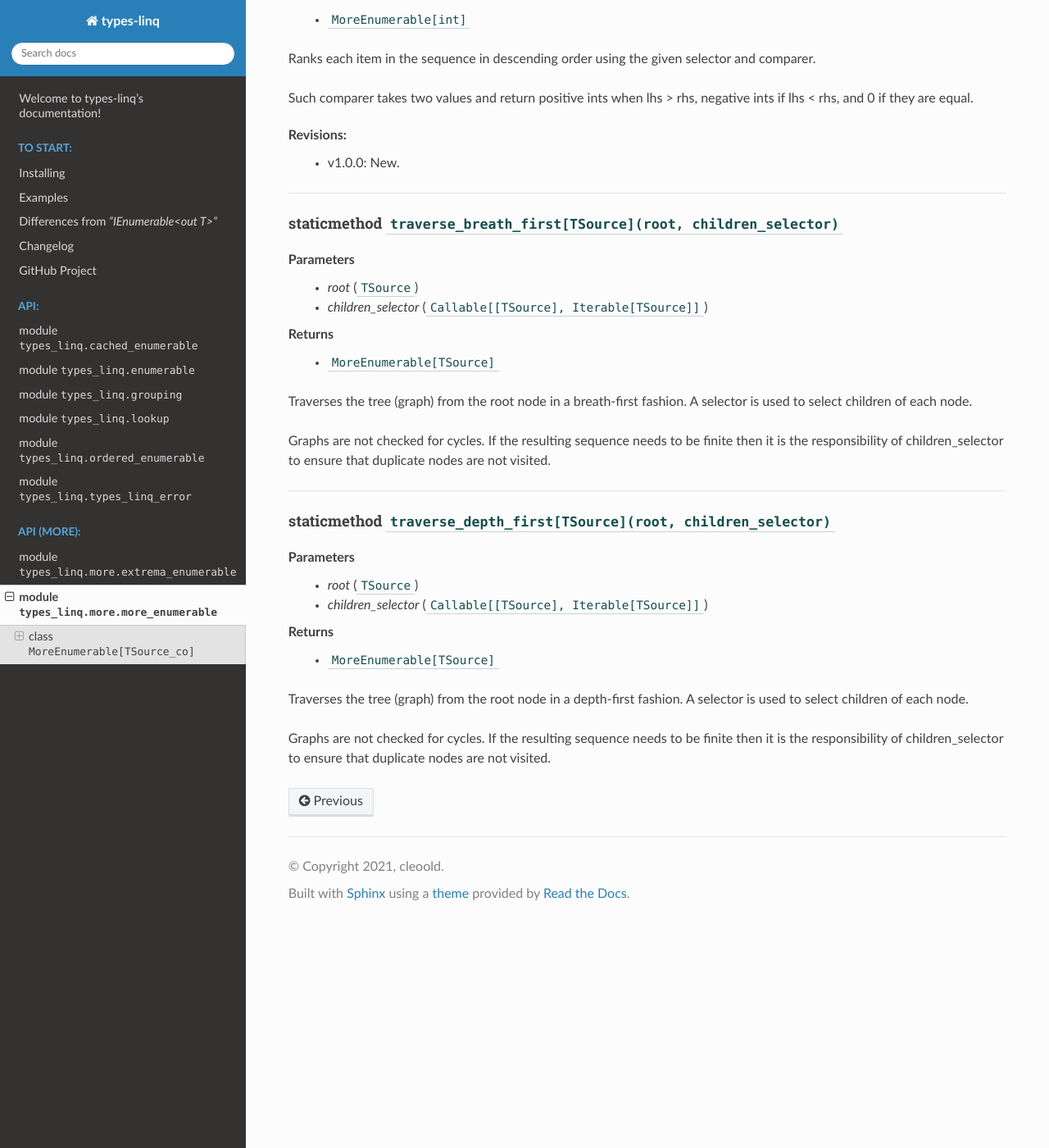
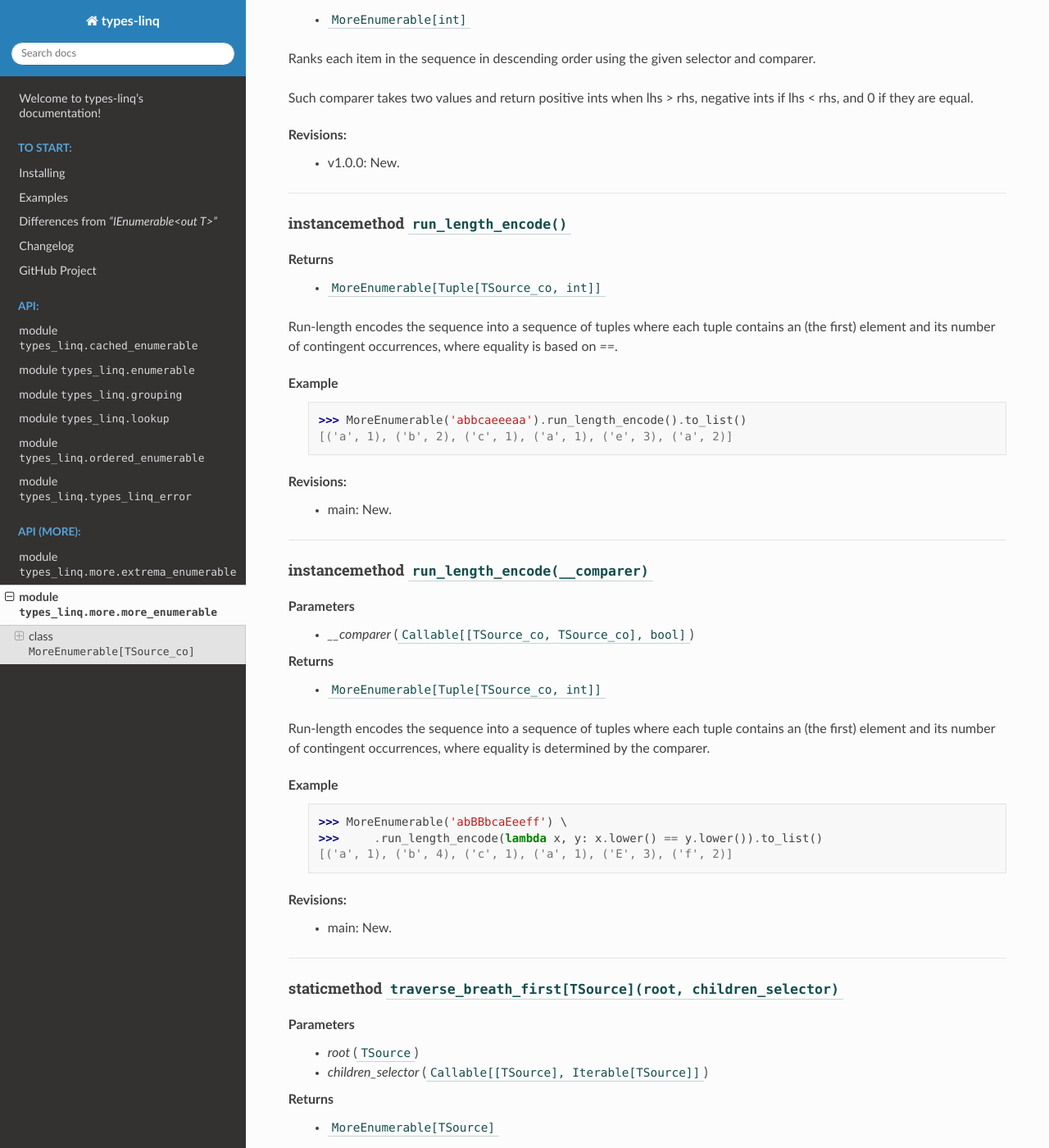
Before and after one commit to cleoold/types-linq, a Sphinx documentation site: the page built from doc/api/more/types_linq.more.more_enumerable.rst, in a window 1280 px wide and 1400 px high, scrolled down 9652 px. Shown: the whole window at 82% size. Built offline with Sphinx 7.4.7 and the Read the Docs theme 2.0.0, drawn with Linux system fonts in a browser that asks for light colours.

Commit message:
add run_length_encode()

```diff
--- a/doc/api/more/types_linq.more.more_enumerable.rst
+++ b/doc/api/more/types_linq.more.more_enumerable.rst
@@ -459,6 +459,49 @@ Revisions:
 
 ----
 
+instancemethod ``run_length_encode()``
+----------------------------------------
+
+
+Returns
+  - ``MoreEnumerable[Tuple[TSource_co, int]]``
+
+Run-length encodes the sequence into a sequence of tuples where each tuple contains an
+(the first) element and its number of contingent occurrences, where equality is based on
+`==`.
+
+Example
+    >>> MoreEnumerable('abbcaeeeaa').run_length_encode().to_list()
+    [('a', 1), ('b', 2), ('c', 1), ('a', 1), ('e', 3), ('a', 2)]
+
+Revisions:
+    - main: New.
+
+----
+
+instancemethod ``run_length_encode(__comparer)``
+--------------------------------------------------
+
+Parameters
+  - `__comparer` (``Callable[[TSource_co, TSource_co], bool]``)
+
+Returns
+  - ``MoreEnumerable[Tuple[TSource_co, int]]``
+
+Run-length encodes the sequence into a sequence of tuples where each tuple contains an
+(the first) element and its number of contingent occurrences, where equality is determined by
+the comparer.
+
+Example
+    >>> MoreEnumerable('abBBbcaEeeff') \
+    >>>     .run_length_encode(lambda x, y: x.lower() == y.lower()).to_list()
+    [('a', 1), ('b', 4), ('c', 1), ('a', 1), ('E', 3), ('f', 2)]
+
+Revisions:
+    - main: New.
+
+----
+
 staticmethod ``traverse_breath_first[TSource](root, children_selector)``
 --------------------------------------------------------------------------
 
--- a/doc/api_spec.py
+++ b/doc/api_spec.py
@@ -205,6 +205,7 @@ modules: list[ModuleSpec] = [
                     'pipe',
                     'rank',
                     'rank_by',
+                    'run_length_encode',
                     'traverse_breath_first',
                     'traverse_depth_first',
                 },
```
Also changed, not shown: 3 other files.
